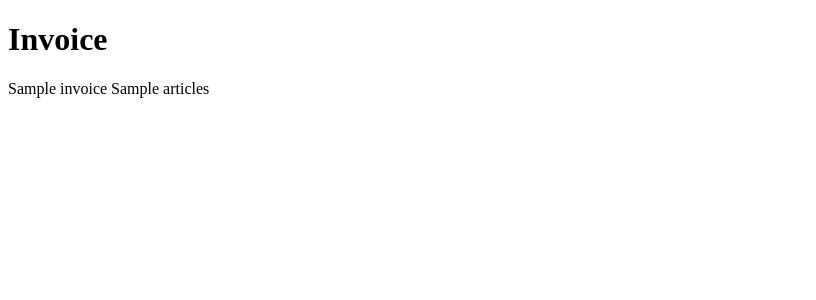
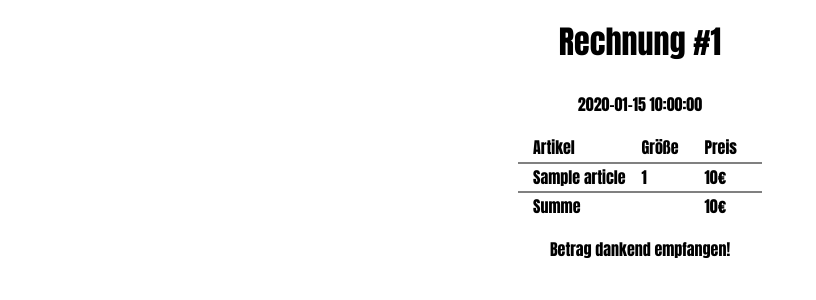
Before and after one commit to Nopro263/ksb, a FastAPI app: template web/templates/invoice.html in a window 1280 px wide. Shown: the top 300 px of the page, without its empty margins (0-816 px from the left). Run offline with FastAPI, Linux system fonts and the light colour scheme; the template is opened without the code that fills it: most values are stand-ins (such as "Sample title", 1, 10 or a date in 2020).

Commit message:
added invoices

```diff
--- a/web/routers/invoice.py
+++ b/web/routers/invoice.py
@@ -39,11 +39,17 @@ def sell_article(db: DB, auth: Auth[Clearance.EMPLOYEE], id: int, article: int)
     _bc = str(article).rjust(12, "0")
     a: Article = db.exec(select(Article).where(Article.barcode == _bc)).one()
     invoice_id = a.invoice_id
+
+    sr = SellResponse.model_validate(a, from_attributes=True, update={"has_already_been_sold": isinstance(invoice_id, int)})
+
+    if isinstance(invoice_id, int):
+        return sr
+
     a.invoice_id = id
     db.commit()
     db.refresh(a)
 
-    sr = SellResponse.model_validate(a, from_attributes=True, update={"has_already_been_sold": isinstance(invoice_id, int)})
+
 
     return sr
 
@@ -70,4 +76,6 @@ def print_invoice(db: DB, id: int, secret: str, request: Request) -> HTMLRespons
     invoice = db.exec(select(Invoice).where(Invoice.id == id)).one()
     articles = db.exec(select(Article).where(Article.invoice_id == id)).all()
 
-    return templates.TemplateResponse("invoice.html", {"invoice": invoice, "articles": articles, "request": request})
+    s = sum([a.price for a in articles])
+
+    return templates.TemplateResponse("invoice.html", {"invoice": invoice, "articles": articles, "request": request, "data": {"sum":s}})
--- a/web/templates/invoice.html
+++ b/web/templates/invoice.html
@@ -4,10 +4,70 @@
     <meta charset="UTF-8">
     <meta name="viewport" content="width=device-width, initial-scale=1.0">
     <title>Document</title>
+
+    <link rel="stylesheet" href="/main.css">
+    <style>
+        body {
+            display: flex;
+            flex-direction: column;
+            align-items: center;
+        }
+
+        table {
+            border-collapse: collapse;
+        }
+
+        thead > tr,
+        tbody > tr {
+            border-bottom: var(--border);
+        }
+
+        tbody > tr:last-of-type {
+            border-bottom-color: var(--grey);
+        }
+
+        thead > tr {
+            border-bottom-color: var(--grey);
+        }
+
+        thead td {
+            padding-right: var(--margin-l);
+        }
+
+        td {
+            padding-right: var(--margin-s);
+        }
+
+        td:first-child {
+            padding-left: var(--margin-s);
+        }
+    </style>
 </head>
 <body>
-    <h1>Invoice</h1>
-    {{ invoice }}
-    {{ articles }}
+    <h1>Rechnung #{{ invoice.id }}</h1>
+    <p>{{ invoice.creation_time}}</p>
+
+    <table class="invoice">
+        <thead class="thead">
+            <tr>
+                <td>Artikel</td>
+                <td>Größe</td>
+                <td>Preis</td>
+            </tr>
+        </thead>
+        <tbody>
+            {% for article in articles %}
+                <tr><td>{{ article.name }}</td><td>{{ article.size or "" }}</td><td>{{ article.price }}€</td></tr>
+            {% endfor %}
+        </tbody>
+        <tfoot>
+            <tr>
+                <td colspan="2" class="bold">Summe</td>
+                <td>{{ data.sum }}€</td>
+            </tr>
+        </tfoot>
+    </table>
+
+    <p>Betrag dankend empfangen!</p>
 </body>
 </html>
```
